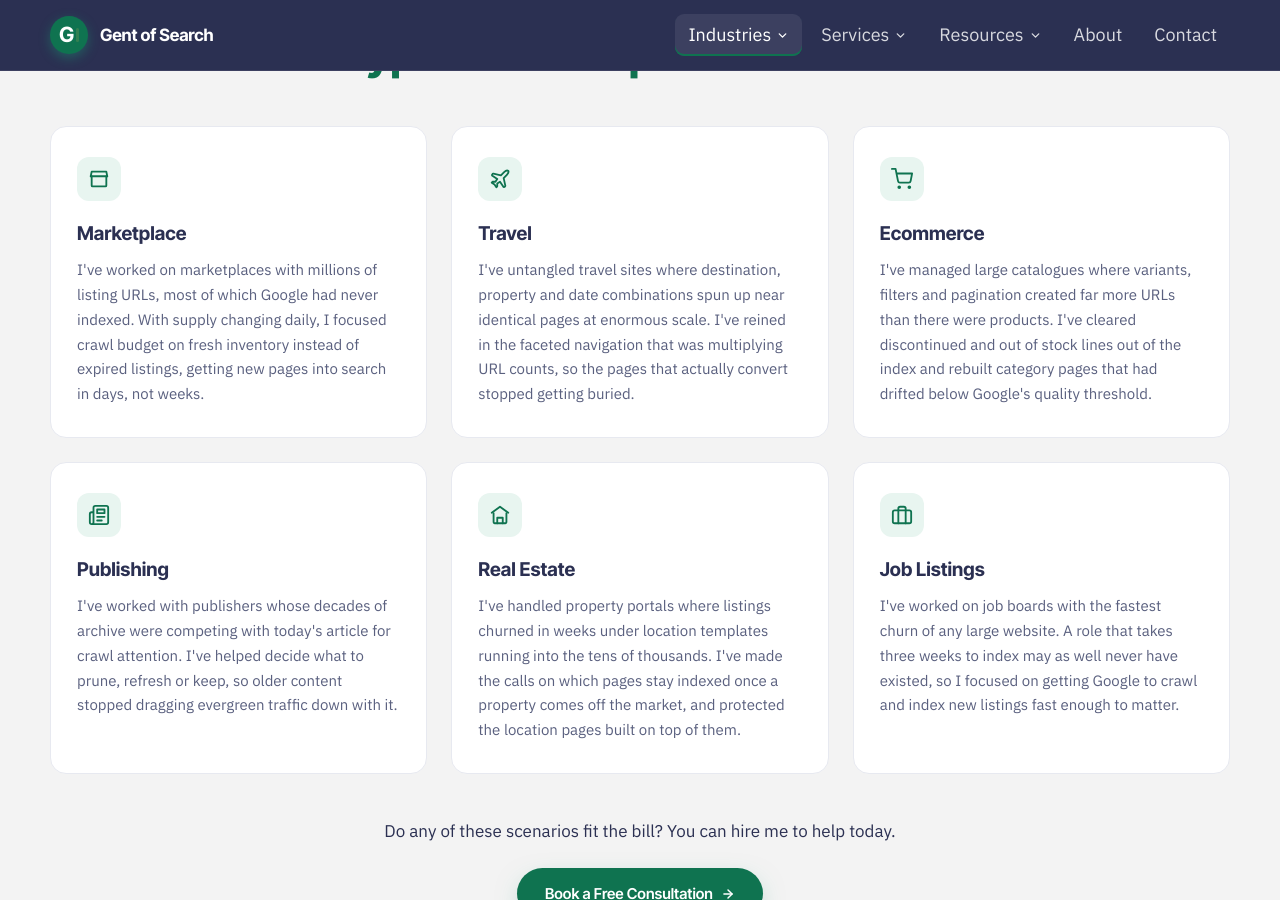
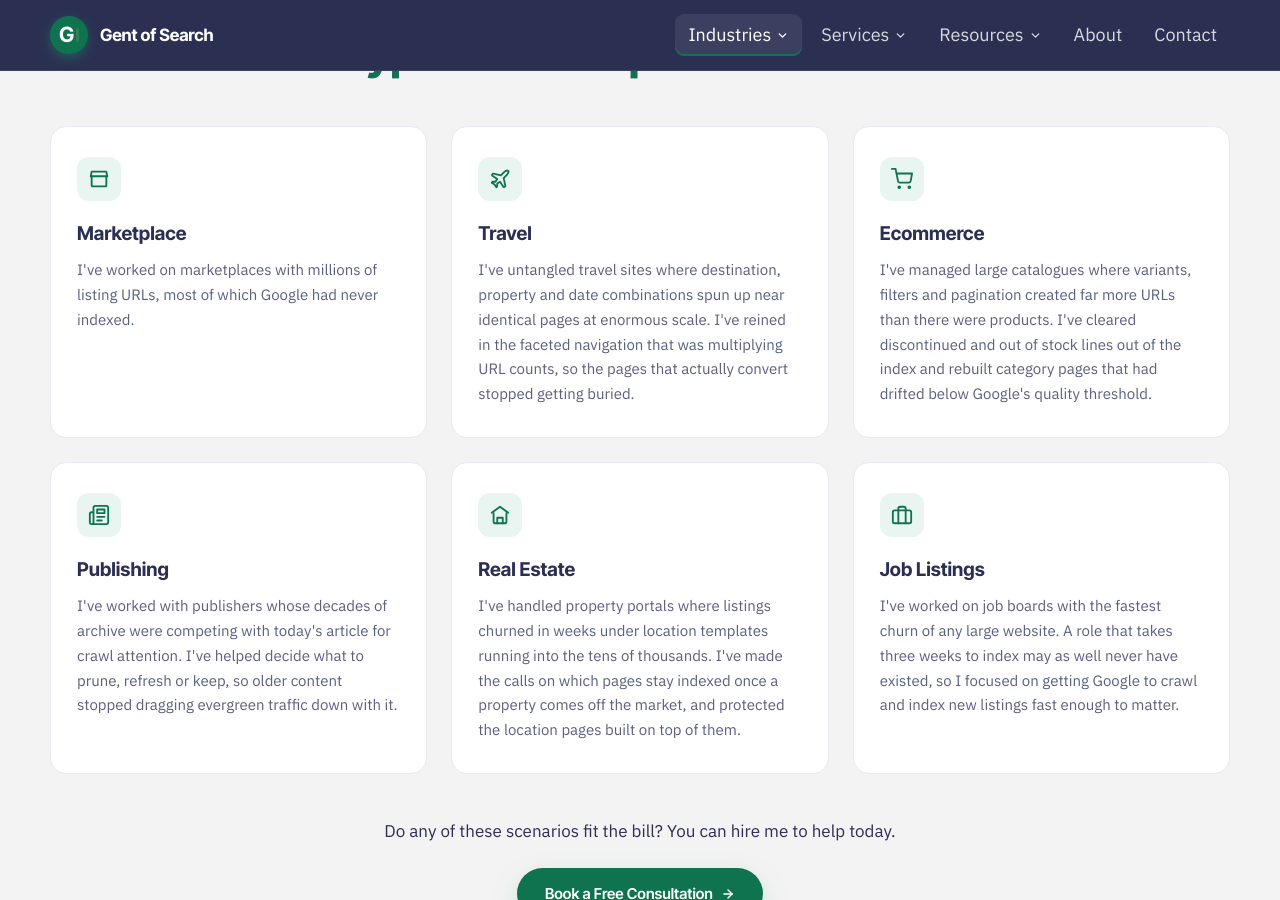
Before and after one commit to Gent-of-Search/gentofsearch.com, a Jekyll site: the page built from industry/enterprise.html, in a window 1280 px wide and 900 px high, scrolled down 5159 px. Built offline with Jekyll 4.4.1, drawn with Linux system fonts in a browser that asks for light colours.

Commit message:
Enterprise: trim second sentence from Marketplace card

```diff
--- a/industry/enterprise.html
+++ b/industry/enterprise.html
@@ -185,7 +185,7 @@ industry: enterprise
         <div style="display:flex; flex-direction:column; background:#FFFFFF; border:1px solid #E7E9F0; border-radius:16px; padding:30px 26px;">
           <div style="width:44px; height:44px; border-radius:12px; background:#E8F5F0; display:grid; place-items:center; margin:0 0 18px;"><svg width="22" height="22" viewBox="0 0 24 24" fill="none" stroke="#0F7350" stroke-width="2" stroke-linecap="round" stroke-linejoin="round"><path d="M3 9l1-5h16l1 5"></path><path d="M4 9v10a1 1 0 0 0 1 1h14a1 1 0 0 0 1-1V9"></path><path d="M3 9h18"></path></svg></div>
           <h3 style="font-family:'Inter Tight',sans-serif; font-weight:700; font-size:19px; color:#2B3052; margin:0 0 10px;">Marketplace</h3>
-          <p style="font-size:15px; line-height:1.65; color:#5A607F; margin:0;">I've worked on marketplaces with millions of listing URLs, most of which Google had never indexed. With supply changing daily, I focused crawl budget on fresh inventory instead of expired listings, getting new pages into search in days, not weeks.</p>
+          <p style="font-size:15px; line-height:1.65; color:#5A607F; margin:0;">I've worked on marketplaces with millions of listing URLs, most of which Google had never indexed.</p>
         </div>
 
         <!-- Travel -->
```
